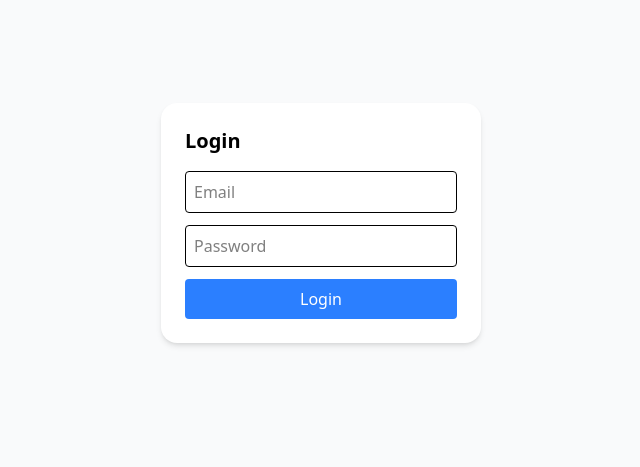
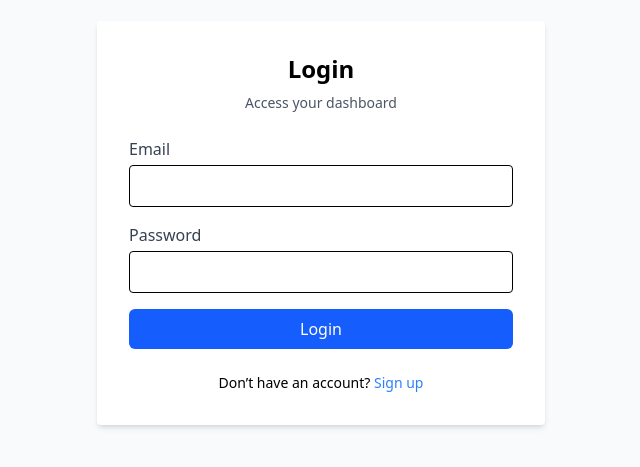
Before and after one commit to PallaviDule/prelaunch-saas, a React (Vite) app in the folder client/: page /login in a window 1280 px wide. Shown: the part 177-644 px from the top of the page, without its empty margins (319-959 px from the left). Built offline with nearby package versions, Linux system fonts and the light colour scheme.

Commit message:
refactor, confirm password

```diff
--- a/client/src/pages/Login.tsx
+++ b/client/src/pages/Login.tsx
@@ -1,57 +1,79 @@
-import { useState } from "react";
+import React, { useState } from 'react';
+import { useNavigate, Link } from 'react-router-dom';
+import { loginUser } from '../service/user';
 
-export default function Login() {
-  const [email, setEmail] = useState("");
-  const [password, setPassword] = useState("");
-  const [message, setMessage] = useState("");
+const Login: React.FC = () => {
+  const navigate = useNavigate();
 
-  const handleLogin = async (e: React.FormEvent) => {
+  const [email, setEmail] = useState('');
+  const [password, setPassword] = useState('');
+  const [loading, setLoading] = useState(false);
+  const [error, setError] = useState('');
+
+  const handleSubmit = async (e: React.FormEvent) => {
     e.preventDefault();
+    setLoading(true);
+    setError('');
+
     try {
-      const res = await fetch("http://localhost:3000/users/login", {
-        method: "POST",
-        headers: { "Content-Type": "application/json" },
-        body: JSON.stringify({ email, password }),
-      });
-
-      if (!res.ok) throw new Error("Login failed");
-      const data = await res.json();
-      setMessage(data.message);
-      console.log("User:", data.user);
+      await loginUser({ email, password });
+      navigate('/dashboard');
     } catch (err: any) {
-      setMessage(err.message);
+      setError(err?.message || 'Login failed');
+    } finally {
+      setLoading(false);
     }
   };
 
   return (
-    <div className="flex justify-center items-center h-screen bg-gray-50">
-      <form
-        onSubmit={handleLogin}
-        className="bg-white p-6 rounded-2xl shadow-md w-80"
-      >
-        <h2 className="text-xl font-bold mb-4">Login</h2>
+    <div className="min-h-screen flex items-center justify-center bg-gray-50 px-4">
+      <div className="bg-white p-8 rounded shadow-md w-full max-w-md">
+        <h1 className="text-2xl font-bold mb-2 text-center">Login</h1>
+        <p className="text-sm text-gray-600 mb-6 text-center">Access your dashboard</p>
+
+        {error && <p className="text-red-500 mb-4 text-center">{error}</p>}
+
+        <form onSubmit={handleSubmit} className="space-y-4">
+          <div>
+            <label className="block text-gray-700 mb-1">Email</label>
             <input
               type="email"
-          placeholder="Email"
-          className="border p-2 mb-3 w-full rounded"
               value={email}
               onChange={(e) => setEmail(e.target.value)}
+              required
+              className="w-full border px-3 py-2 rounded focus:outline-none focus:ring focus:border-blue-500"
             />
+          </div>
+
+          <div>
+            <label className="block text-gray-700 mb-1">Password</label>
             <input
               type="password"
-          placeholder="Password"
-          className="border p-2 mb-3 w-full rounded"
               value={password}
               onChange={(e) => setPassword(e.target.value)}
+              required
+              className="w-full border px-3 py-2 rounded focus:outline-none focus:ring focus:border-blue-500"
             />
+          </div>
+
           <button
             type="submit"
-          className="bg-blue-500 text-white w-full py-2 rounded hover:bg-blue-600"
+            disabled={loading}
+            className="w-full bg-blue-600 text-white py-2 rounded-md hover:bg-blue-700 transition"
           >
-          Login
+            {loading ? 'Logging in...' : 'Login'}
           </button>
-        {message && <p className="mt-3 text-sm text-gray-600">{message}</p>}
+
+          <p className="text-sm text-center mt-2">
+            Don’t have an account?{' '}
+            <Link to="/signup" className="text-blue-500 hover:underline">
+              Sign up
+            </Link>
+          </p>
         </form>
       </div>
+    </div>
   );
-}
+};
+
+export default Login;
--- a/client/src/service/user.ts
+++ b/client/src/service/user.ts
@@ -19,5 +19,18 @@ export const onboardUser = async(user: Omit<User, 'createdAt' | 'id' | 'active'>
 
     if (!response.ok) throw new Error('Failed to fetch users');
 
-    return response.json();
+    return await response.json();
 }
+
+export const loginUser = async(user: Pick<User , 'email'| 'password'>) => {
+    const {email, password} = user;
+    const res = await fetch(`${BASE_URL}/users/login`, {
+        method: "POST",
+        headers: { "Content-Type": "application/json" },
+        body: JSON.stringify({ email, password }),
+      });
+
+      if (!res.ok) throw new Error("Login failed");
+
+      return await res.json();
+}
```
Also changed, not shown: 2 other files (tests, documents, lock files or other folders). Lines whose indentation alone changed are shown as unchanged.
